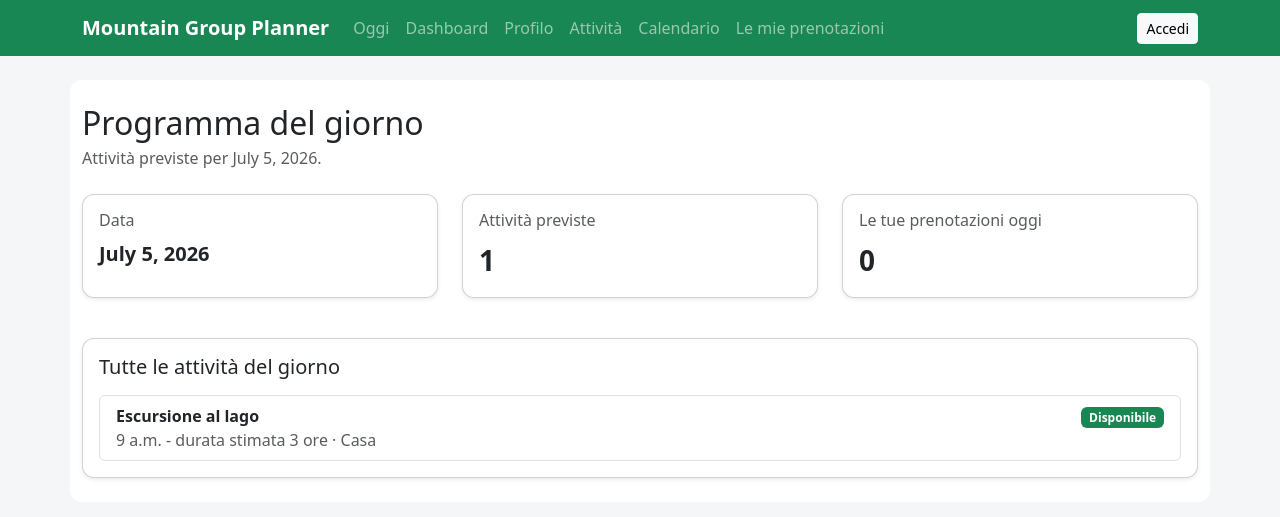
After one commit to ciaroo/mountain-group-planner, a Django app: page /activities/today/ in a window 1280 px wide. The commit adds this page. Shown: the top 517 px of the page. Run offline with Django 5.2, Linux system fonts and the light colour scheme; data comes from the database, SQL or seed files in the repository; both versions use the stored data as it was after the commit.

Commit message:
Aggiunta pagina programma del giorno

```diff
--- a/activities/urls.py
+++ b/activities/urls.py
@@ -6,6 +6,7 @@ app_name = "activities"
 
 urlpatterns = [
     path("", views.activity_list, name="activity_list"),
+    path("today/", views.today_program, name="today_program"),
     path("calendar/", views.activity_calendar, name="activity_calendar"),
     path("create/", views.create_activity, name="create_activity"),
     path("my-bookings/", views.my_bookings, name="my_bookings"),
--- a/activities/views.py
+++ b/activities/views.py
@@ -258,3 +258,34 @@ def activity_calendar(request):
     }
 
     return render(request, "activities/activity_calendar.html", context)
+
+
+def today_program(request):
+    first_activity = Activity.objects.all().order_by("date", "start_time").first()
+
+    if first_activity:
+        selected_date = first_activity.date
+        activities = Activity.objects.filter(
+            date=selected_date
+        ).order_by("start_time")
+    else:
+        selected_date = None
+        activities = Activity.objects.none()
+
+    user_bookings_today = []
+
+    if request.user.is_authenticated and selected_date:
+        user_bookings_today = Booking.objects.filter(
+            user=request.user,
+            activity__date=selected_date
+        ).select_related("activity").order_by(
+            "activity__start_time"
+        )
+
+    context = {
+        "selected_date": selected_date,
+        "activities": activities,
+        "user_bookings_today": user_bookings_today,
+    }
+
+    return render(request, "activities/today.html", context)
--- /dev/null
+++ b/templates/activities/today.html
@@ -0,0 +1,124 @@
+{% extends "base.html" %}
+
+{% block title %}Oggi{% endblock %}
+
+{% block content %}
+    <div class="mb-4">
+        <h2 class="mb-1">Programma del giorno</h2>
+
+        {% if selected_date %}
+            <p class="text-muted mb-0">
+                Attività previste per {{ selected_date }}.
+            </p>
+        {% else %}
+            <p class="text-muted mb-0">
+                Non ci sono ancora attività inserite.
+            </p>
+        {% endif %}
+    </div>
+
+    {% if selected_date %}
+        <div class="row mb-4">
+            <div class="col-md-4 mb-3">
+                <div class="card shadow-sm h-100">
+                    <div class="card-body">
+                        <h3 class="h6 text-muted">Data</h3>
+                        <p class="fs-5 fw-bold mb-0">{{ selected_date }}</p>
+                    </div>
+                </div>
+            </div>
+
+            <div class="col-md-4 mb-3">
+                <div class="card shadow-sm h-100">
+                    <div class="card-body">
+                        <h3 class="h6 text-muted">Attività previste</h3>
+                        <p class="fs-3 fw-bold mb-0">{{ activities|length }}</p>
+                    </div>
+                </div>
+            </div>
+
+            <div class="col-md-4 mb-3">
+                <div class="card shadow-sm h-100">
+                    <div class="card-body">
+                        <h3 class="h6 text-muted">Le tue prenotazioni oggi</h3>
+                        <p class="fs-3 fw-bold mb-0">{{ user_bookings_today|length }}</p>
+                    </div>
+                </div>
+            </div>
+        </div>
+
+        {% if user.is_authenticated and user_bookings_today %}
+            <div class="card shadow-sm mb-4 border-success">
+                <div class="card-body">
+                    <h3 class="h5 mb-3">Le tue attività di oggi</h3>
+
+                    <div class="list-group">
+                        {% for booking in user_bookings_today %}
+                            <a href="{% url 'activities:activity_detail' booking.activity.pk %}" class="list-group-item list-group-item-action">
+                                <strong>{{ booking.activity.title }}</strong>
+                                <br>
+                                <span class="text-muted">
+                                    {{ booking.activity.start_time }}
+                                    {% if booking.activity.end_time %}
+                                        - {{ booking.activity.end_time }}
+                                    {% else %}
+                                        - durata stimata 3 ore
+                                    {% endif %}
+                                    · {{ booking.activity.meeting_place }}
+                                </span>
+                            </a>
+                        {% endfor %}
+                    </div>
+                </div>
+            </div>
+        {% endif %}
+
+        <div class="card shadow-sm">
+            <div class="card-body">
+                <h3 class="h5 mb-3">Tutte le attività del giorno</h3>
+
+                {% if activities %}
+                    <div class="list-group">
+                        {% for activity in activities %}
+                            <a href="{% url 'activities:activity_detail' activity.pk %}" class="list-group-item list-group-item-action">
+                                <div class="d-flex justify-content-between align-items-start">
+                                    <div>
+                                        <strong>{{ activity.title }}</strong>
+                                        <br>
+                                        <span class="text-muted">
+                                            {{ activity.start_time }}
+                                            {% if activity.end_time %}
+                                                - {{ activity.end_time }}
+                                            {% else %}
+                                                - durata stimata 3 ore
+                                            {% endif %}
+                                            · {{ activity.meeting_place }}
+                                        </span>
+                                    </div>
+
+                                    <div class="text-end">
+                                        {% if activity.is_full %}
+                                            <span class="badge text-bg-danger">Completa</span>
+                                        {% elif activity.is_almost_full %}
+                                            <span class="badge text-bg-warning">Quasi piena</span>
+                                        {% else %}
+                                            <span class="badge text-bg-success">Disponibile</span>
+                                        {% endif %}
+                                    </div>
+                                </div>
+                            </a>
+                        {% endfor %}
+                    </div>
+                {% else %}
+                    <div class="alert alert-warning mb-0">
+                        Non ci sono attività per questo giorno.
+                    </div>
+                {% endif %}
+            </div>
+        </div>
+    {% else %}
+        <div class="alert alert-warning">
+            Non ci sono ancora attività da mostrare.
+        </div>
+    {% endif %}
+{% endblock %}
--- a/templates/base.html
+++ b/templates/base.html
@@ -17,6 +17,7 @@
             </a>
 
             <div class="navbar-nav me-auto">
+                <a class="nav-link" href="{% url 'activities:today_program' %}">Oggi</a>
                 <a class="nav-link" href="{% url 'accounts:dashboard' %}">Dashboard</a>
                 <a class="nav-link" href="{% url 'accounts:profile' %}">Profilo</a>
                 <a class="nav-link" href="{% url 'activities:activity_list' %}">Attività</a>
```
Also changed, not shown: db.sqlite3.
